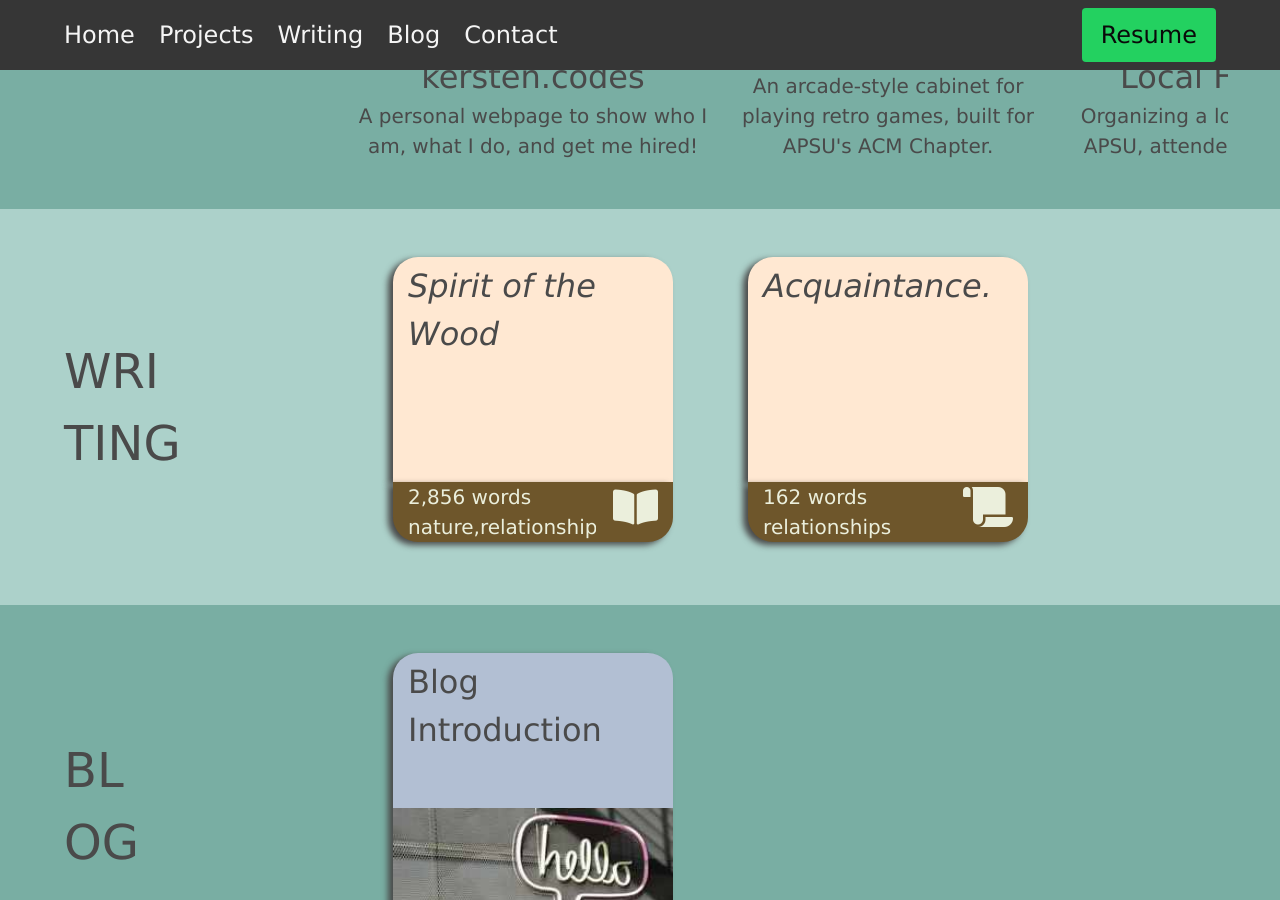
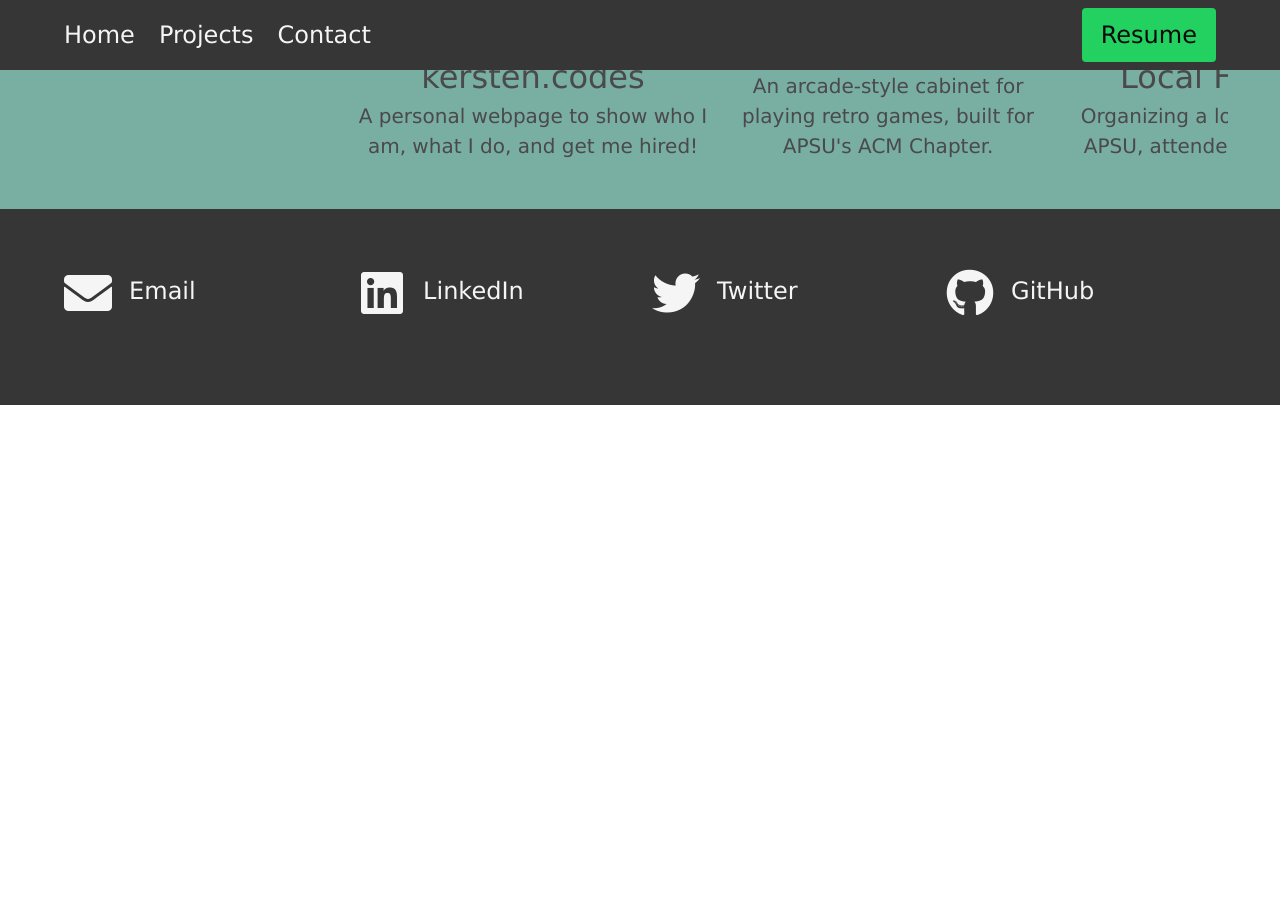
Before and after one commit to suzykersten/suzykersten.github.io, a Jekyll site: the page built from index.html, in a window 1280 px wide and 900 px high, scrolled down 1764 px. Built offline with Jekyll 4.4.1, drawn with Linux system fonts in a browser that asks for light colours; nearby versions of some CDN libraries; after the commit the page ends 2169 px from its top, so only the background shows below that.

Commit message:
remove writing / blog, update readme, minor code cleanup

```diff
--- a/_layouts/default.html
+++ b/_layouts/default.html
@@ -5,19 +5,12 @@
 	<title>{{ page.title }}</title>
 	<meta charset="utf-8">
 	<meta name="viewport" content="width=device-width, initial-scale=1">
-
-
-
 	<link rel="stylesheet" href="/assets/css/bulma.css">
 	<link rel="stylesheet" href="/assets/css/style.css">
-
 	<link rel="icon" type="image/x-icon" href="/favicon.ico?">
 </head>
 
 <body>
-
-
-
 	<nav class="navbar is-fixed-top is-dark is-size-4" role="navigation" aria-label="main navigation">
 		<div class="container">
 			<div class="navbar-brand">
@@ -25,7 +18,8 @@
 					<h1>Home</h1>
 				</a>
 
-				<a role="button" class="navbar-burger" data-target="mainNavbar" aria-label="menu" aria-expanded="false" data-targe="navbarBasicExample">
+				<a role="button" class="navbar-burger" data-target="mainNavbar" aria-label="menu" aria-expanded="false"
+					data-targe="navbarBasicExample">
 					<span aria-hidden="true"></span>
 					<span aria-hidden="true"></span>
 					<span aria-hidden="true"></span>
@@ -36,12 +30,6 @@
 
 					<a class="navbar-item" href="/#projects">
 						<h1>Projects</h1>
-					</a>
-					<a class="navbar-item" href="/#writing">
-						<h1>Writing</h1>
-					</a>
-					<a class="navbar-item" href="/#blog">
-						<h1>Blog</h1>
 					</a>
 					<a class="navbar-item" href="/contact">
 						<h1>Contact</h1>
@@ -101,7 +89,7 @@
 					</a>
 
 					<br>
-</div>
+				</div>
 				<div class="column">
 					<a class="has-text-light" href="https://github.com/suzykersten">
 						<span class="icon is-large">
@@ -119,7 +107,8 @@
 
 
 	<!-- fontawesome -->
-	<link rel="stylesheet" href="https://use.fontawesome.com/releases/v5.6.3/css/all.css" integrity="sha384-UHRtZLI+pbxtHCWp1t77Bi1L4ZtiqrqD80Kn4Z8NTSRyMA2Fd33n5dQ8lWUE00s/" crossorigin="anonymous">
+	<link rel="stylesheet" href="https://use.fontawesome.com/releases/v5.6.3/css/all.css"
+		integrity="sha384-UHRtZLI+pbxtHCWp1t77Bi1L4ZtiqrqD80Kn4Z8NTSRyMA2Fd33n5dQ8lWUE00s/" crossorigin="anonymous">
 
 
 	<script>
--- a/index.html
+++ b/index.html
@@ -174,69 +174,3 @@ Yb, `88     88     d8'     IP'`Yb IP'`Yb                                    Yb,
 		</div>
 	</div>
 </section>
-
-<section id="writing" class="section sectionLight">
-	<div class="container">
-		<div class="columns is-vcentered">
-
-			<h1 class="column is-3 is-size-1 is-size-2-mobile has-text-centered-mobile">
-				WRI<br class="is-hidden-mobile">TING
-			</h1>
-
-			<div class="column is-9 inlineList">
-			{% for post in site.posts %}
-			{% if post.path contains 'writing' %}
-			<div class=" writingPiece">
-				<a href="{{post.url}}">
-					<h2 class="is-size-3">
-						{{ post.title }}
-					</h2>
-					<div>
-						<span class="is-size-5 is-size-7-mobile">
-							{{ post.words }} words<br>{{post.tags}}
-						</span>
-
-						<i class="fas {{post.icon}}"></i>
-
-					</div>
-				</a>
-			</div>
-			{% endif %}
-			{% endfor %}
-
-
-				</div>
-		</div>
-	</div>
-</section>
-
-
-
-<section id="blog" class="section sectionDark">
-	<div class="container">
-		<div class="columns is-vcentered">
-
-			<h1 class="column is-3 is-size-1 has-text-centered-mobile">
-				BL<br class="is-hidden-mobile">OG
-			</h1>
-
-			<div class="column is-9 inlineList">
-			{% for post in site.posts %}
-				{% if post.path contains 'blog' %}
-			<div class="blogPiece">
-				<a href="{{ post.url }}">
-					<h2 class="is-size-3">
-						{{ post.title }}
-					</h2>
-					<div class="crop">
-						<img src="{{ post.image }}">
-
-					</div>
-				</a>
-			</div>
-				{% endif %}
-			{% endfor %}
-			</div>
-		</div>
-	</div>
-</section>
--- a/website what to do.txt
+++ /dev/null
@@ -1,4 +0,0 @@
-nice to have
-	- make some nice transitions and animations on things, like my toolbox. It's too static right now.
-	- make the anchors have smooth scrolling
-	- style the scrollbars
```
Also changed, not shown: _posts/blog/2018-12-28-blog-introduction.md (deleted, +0 -17 lines), _posts/writing/2018-12-28-Story.md (deleted, +0 -51 lines), _posts/writing/2018-12-28-spirit-of-the-wood.md (deleted, +0 -152 lines), typeTerminal.js (+0 -11 lines), README.md, assets/blog/introduction.jpg (deleted).
